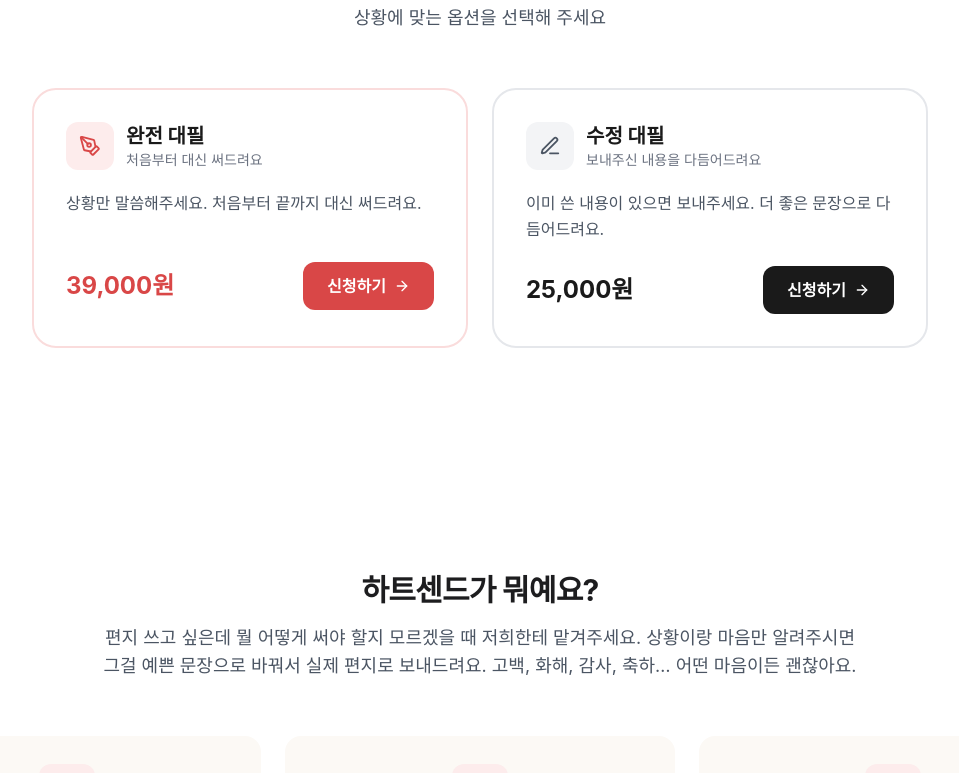
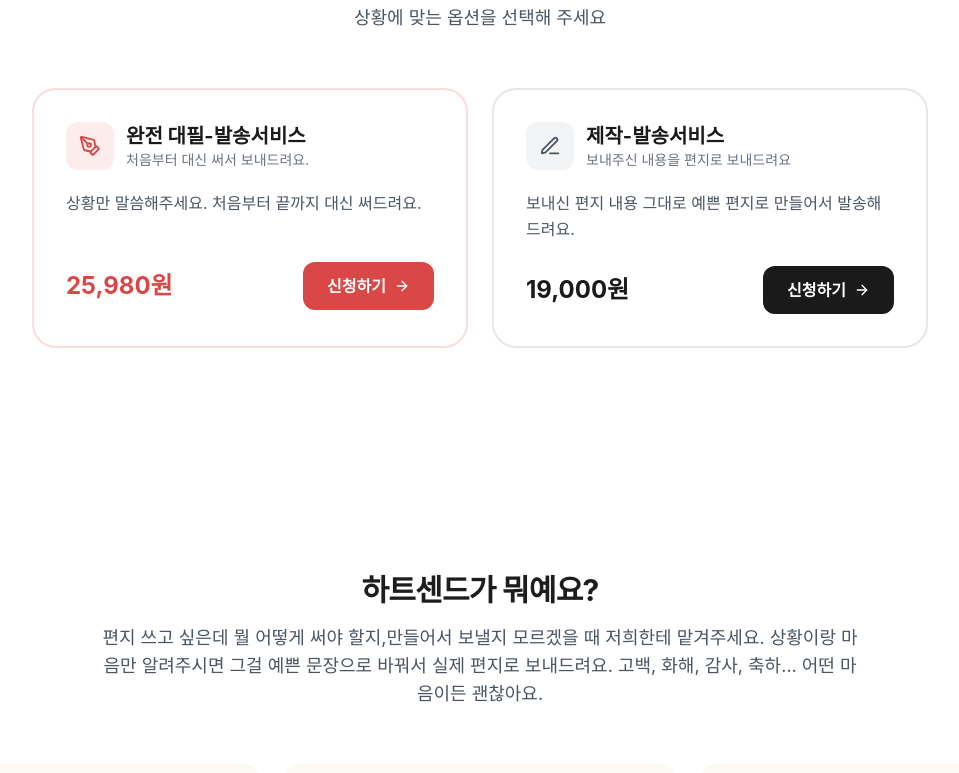
Before and after one commit to Yourpost-official/web2, a Next.js app: page /heartsend in a window 1280 px wide. Shown: the part 860-1633 px from the top of the page, without its empty margins (160-1119 px from the left). Built offline with nearby package versions, Linux system fonts and the light colour scheme; no server answers; the database is empty.

Commit message:
내용수정

```diff
--- a/app/heartsend/HeartsendContent.tsx
+++ b/app/heartsend/HeartsendContent.tsx
@@ -59,8 +59,8 @@
                       <PenTool size={22} />
                     </div>
                     <div>
-                      <h3 className="text-xl font-bold text-charcoal">완전 대필</h3>
-                      <p className="text-sm text-gray-500">처음부터 대신 써드려요</p>
+                      <h3 className="text-xl font-bold text-charcoal">완전 대필-발송서비스</h3>
+                      <p className="text-sm text-gray-500">처음부터 대신 써서 보내드려요.</p>
                     </div>
                   </div>
                   <p className="text-gray-600 leading-relaxed mb-6 min-h-[48px]">
@@ -68,7 +68,7 @@
                   </p>
                   <div className="flex items-center justify-between">
                     <div className="text-2xl font-bold text-burgundy-600">
-                      {fullOption?.price || '39,000'}원
+                      {fullOption?.price || '25,980'}원
                     </div>
                     <a
                       href={fullOption?.link || heartsend.link || '#'}
@@ -90,16 +90,16 @@
                       <Edit3 size={22} />
                     </div>
                     <div>
-                      <h3 className="text-xl font-bold text-charcoal">수정 대필</h3>
-                      <p className="text-sm text-gray-500">보내주신 내용을 다듬어드려요</p>
+                      <h3 className="text-xl font-bold text-charcoal">제작-발송서비스</h3>
+                      <p className="text-sm text-gray-500">보내주신 내용을 편지로 보내드려요</p>
                     </div>
                   </div>
                   <p className="text-gray-600 leading-relaxed mb-6 min-h-[48px]">
-                    {editOption?.description || '이미 쓴 내용이 있으면 보내주세요. 더 좋은 문장으로 다듬어드려요.'}
+                    {editOption?.description || '보내신 편지 내용 그대로 예쁜 편지로 만들어서 발송해 드려요.'}
                   </p>
                   <div className="flex items-center justify-between">
                     <div className="text-2xl font-bold text-charcoal">
-                      {editOption?.price || '25,000'}원
+                      {editOption?.price || '19,000'}원
                     </div>
                     <a
                       href={editOption?.link || heartsend.link || '#'}
@@ -123,7 +123,7 @@
           <div className="max-w-3xl mx-auto text-center mb-14">
             <h2 className="text-2xl md:text-3xl font-bold tracking-tight text-[#1D1D1F] mb-4">하트센드가 뭐예요?</h2>
             <p className="text-base md:text-lg text-gray-600 leading-relaxed">
-              편지 쓰고 싶은데 뭘 어떻게 써야 할지 모르겠을 때 저희한테 맡겨주세요.
+              편지 쓰고 싶은데 뭘 어떻게 써야 할지,만들어서 보낼지 모르겠을 때 저희한테 맡겨주세요.
               상황이랑 마음만 알려주시면 그걸 예쁜 문장으로 바꿔서 실제 편지로 보내드려요.
               고백, 화해, 감사, 축하… 어떤 마음이든 괜찮아요.
             </p>
@@ -167,7 +167,7 @@
           <div className="grid grid-cols-1 md:grid-cols-4 gap-6 max-w-5xl mx-auto">
             <div className="text-center space-y-3">
               <div className="w-12 h-12 bg-burgundy-500 text-white rounded-full flex items-center justify-center mx-auto font-bold">1</div>
-              <h4 className="font-bold text-[#1D1D1F]">상담 신청</h4>
+              <h4 className="font-bold text-[#1D1D1F]">간편 신청</h4>
               <p className="text-gray-600 text-sm">간단한 양식 작성하면 연락드려요</p>
             </div>
             <div className="text-center space-y-3">
```
